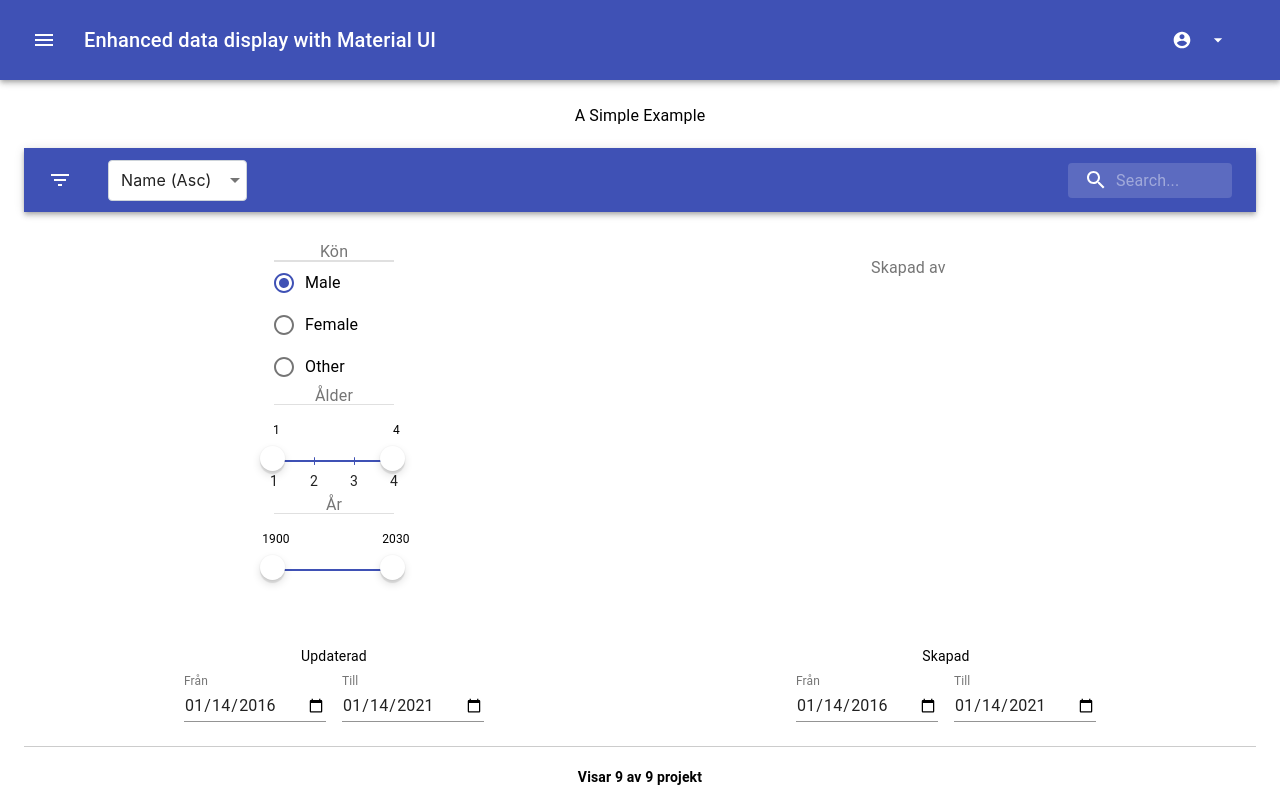
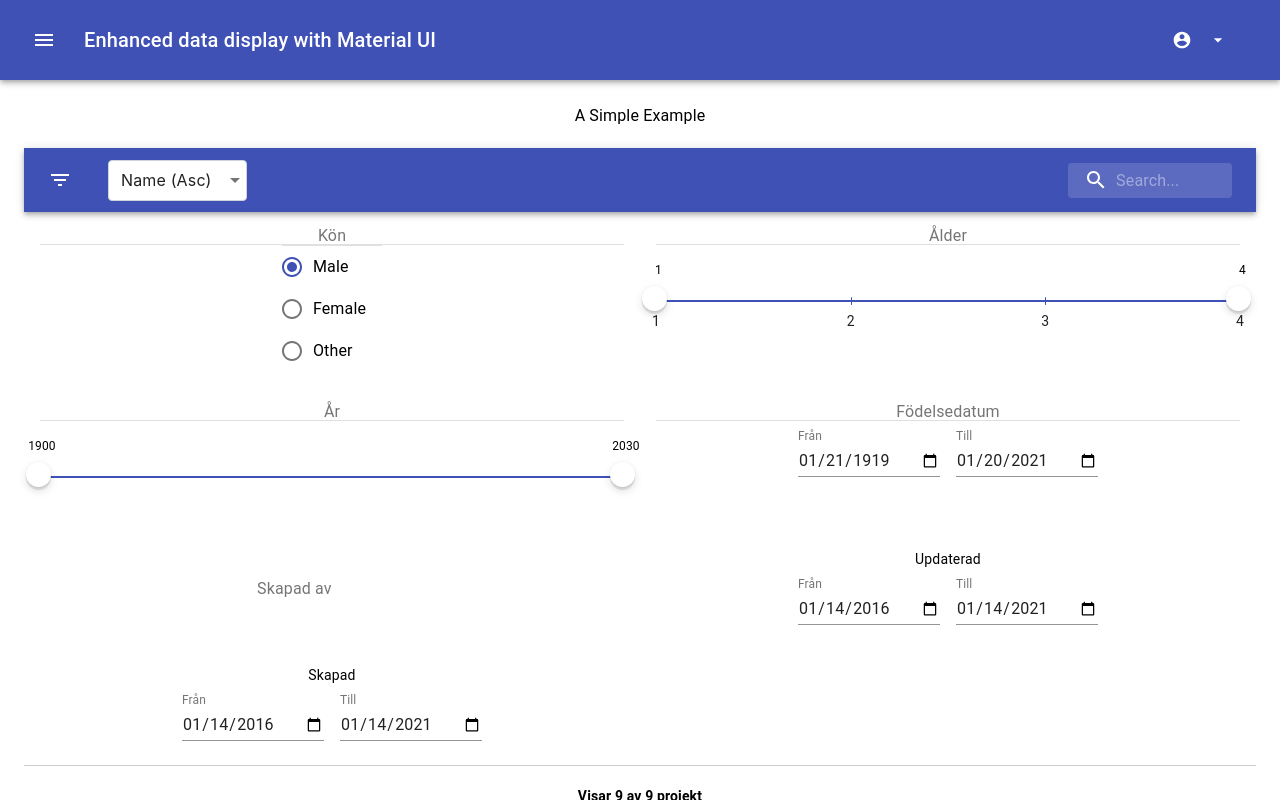
Before and after one commit to AlexanderWilliamEvans/mui-enchanced-datadisplay, a React (Create React App) app: page /BasicExample in a window 1280 px wide. Both pictures are taken after a click on the button 60 px from the left and 180 px from the top of the page. Shown: the top 800 px of the page. Built offline with nearby package versions, Linux system fonts and the light colour scheme.

Commit message:
Add switches as filter components

```diff
--- a/src/components/examples/settings.js
+++ b/src/components/examples/settings.js
@@ -17,10 +17,11 @@ const sort = [
     { name: 'Age (Desc)', key: 'age', order: 'desc', type: 'int' },
 ];
 const filters = [
-    { name: 'gender', key: 'gender', label: 'Kön', type: 'radio', data: {type: 'list', values:[{value:'male', label: 'Male'}, {value: 'female', label: 'Female'}, {value: 'other', label: 'Other'}]} },
-    { name: 'Age', label: 'Ålder', type: 'range', data: {values: [1, 4]}},
-    { name: 'Year', label: 'År', type: 'range', data: {values: [1900, 2030]}},
-  //  { name: 'Created', label: 'Skapad', type: 'dateRange', values: [1, 2] },
+    { name: 'gender', key: 'gender', label: 'Kön', type: 'radio', data: {values:[{value:'male', label: 'Male'}, {value: 'female', label: 'Female'}, {value: 'other', label: 'Other'}]} },
+    { name: 'Age', key: 'age', label: 'Ålder', type: 'range', data: {values: [1, 4]}},
+    { name: 'Year', key: 'year', label: 'År', type: 'range', data: {values: [1900, 2030]}},
+    { name: 'Born', key: 'born', label: 'Födelsedatum', type: 'dateRange', data: {values: {start:'1919-01-21', end: '2021-01-20'}}},
+   // {name: 'Active', key:'active', label: 'Aktiv', type: 'switch', data:{}}
   //  { name: 'Categories', label: 'Kategorier', type: 'select', values: [] }
 ];
 
--- a/src/components/querybar/Querybar.js
+++ b/src/components/querybar/Querybar.js
@@ -102,8 +102,8 @@ const Querybar = (props) => {
   const [displayedData, setDisplayedData] = useState(props.data || []);
   const displayedDataRef = useRef();
   const [dataQuery, setDataQuery] = useState([]);
-  const [filter, setFilter] = useState('all');
-  const [sort, setSort] = useState(props.data[1].name || 'sortera');
+  const [filter, setFilter] = useState([]);
+  const [sort, setSort] = useState(props.sort[0].name || 'sortera');
   const [sortOptions, setSortOptions] = useState(props.sort || []);
   const [search, setSearch] = useState('');
   const [collapseFilter, setCollapseFilter] = useState(false);
@@ -111,21 +111,28 @@ const Querybar = (props) => {
   const handleQuery = (e, type) => {
     const query = e.target !== undefined ? e.target.value : e;
     let test = JSON.parse(JSON.stringify(data));
+    debugger;
     if (data.length > 0) {
       if (type === 'sort' || sort.length > 0) {
-        test = handleSort(JSON.parse(query), test);
+        test = handleSort(type === 'sort' ? JSON.parse(query) : sort, test);
       }
 
-      if (type === 'filter' || filter !== 'all') {
-        for (let i = 0; i < query.length; i++) {
-          if (query[i].active) {
+      if (type === 'filter' || filter.length > 0) {
+        if(type === 'filter') {
+          for (let i = 0; i < query.length; i++) {
             test = handleFilter(query[i], test);
-          }
+        }
+        setFilter(query);
+        }
+        else {
+          for (let i = 0; i < filter.length; i++) {
+            test = handleFilter(filter[i], test);
+        }
         }
       }
 
       if (type === 'search' || search.length > 0) {
-        test = handleSearch(query, test);
+        test = handleSearch(type === 'search' ?  query : search, test);
       }
       setDataQuery(test);
       setDisplayedData(test);
--- a/src/components/querybar/filter/FilterMenu.js
+++ b/src/components/querybar/filter/FilterMenu.js
@@ -10,8 +10,10 @@ import {
     FormControl,
     Divider,
 } from '@material-ui/core';
-import RadioButtonGroup from './components/RadioButtonGroup';
+import RadioButtonGroup from './components/RadioButtonGroup/RadioButtonGroup';
 import RangeSlider from './components/RangeSlider/RangeSlider';
+import DateRange from './components/DateRange/DateRange';
+import Switcher from './components/Switcher/Switcher';
 
 const useStyles = makeStyles((theme) => ({
     root: {
@@ -92,31 +94,20 @@ const FilterMenu = (props) => {
         end: new Date().toISOString().slice(0, 10)
     });
     const [activeFilters, setActiveFilters] = useState([
-        { name: 'status', active: false, filter: {} },
-        { name: 'created', active: false, filter: {} },
-        { name: 'updated', active: false, filter: {} },
-        { name: 'createdBy', active: false, filter: {} },
+      /*  {name: 'gender', type: 'radio', filter: ['male', 'female']},
+        {name:'year', type: 'range', filter: [1920, 1970]},
+        {name: 'born', type: 'dateRange', filter: ['2010-07-10', '2012-04-12']}*/
     ]);
     const activeFilterRef = useRef(activeFilters);
 
-
-    const getStyles = (name, personName, theme) => {
-        return {
-            fontWeight:
-                personName.indexOf(name) === -1
-                    ? theme.typography.fontWeightRegular
-                    : theme.typography.fontWeightMedium,
-        };
-    };
-
-
-
-    const filterPublished = (e) => {
-        debugger;
-        setPublished(e.target.value);
-        const data = { name: 'status', active: true, filter: e.target.value };
+    const handleFilter = (filter) => {
         let newState = [...activeFilters];
-        newState[0] = data;
+        const index = newState.findIndex(x => x.name === filter.name);
+        if(index !== -1) {
+            newState[index] = filter;
+        } else {
+            newState.push(filter);
+        }
         setActiveFilters(newState);
     };
 
@@ -172,13 +163,6 @@ const FilterMenu = (props) => {
 
     };
 
-    const removeChip = (e) => {
-
-    };
-
-    const filterCreatedBy = () => {
-
-    };
 
 
     const handleQuery = useCallback(() => {
@@ -195,39 +179,45 @@ const FilterMenu = (props) => {
 
     return (
         <div className={classes.filterContainer}>
-            <Grid container spacing={3}>
-                <Grid item xs={6}>
-                    <FormControl component="fieldset" className={classes.formControl}>
+            <Grid container spacing={4}>
                 {
                     filters.length > 0 ? filters.map((filter) => {
                         switch (filter.type) {
                             case 'radio':
                                 return (
-                                            <Fragment>
+                                    <Grid item xs={6}>
                                             <FormLabel component="legend">{filter.label}</FormLabel>
                                             <Divider />
-                                                <RadioButtonGroup data={filter.data} handleQuery={props.handleQuery} />
-                                            </Fragment>
+                                            <RadioButtonGroup name = {filter.name} data={filter.data} handleFilter={handleFilter} />
+                                    </Grid>
                                 )
                             case 'range':
                                 return (
-                                            <Fragment>
+                                    <Grid item xs={6}>
                                             <FormLabel component="legend">{filter.label}</FormLabel>
                                             <Divider />
-                                            <RangeSlider data={filter.data} label={filter.label} handleQuery={props.handleQuery} />
-                                        </Fragment>
+                                            <RangeSlider name = {filter.name} data={filter.data} label={filter.label} handleFilter={handleFilter} />
+                                    </Grid>
                                 );
-                                    case 'datepicker':
-                                        return true;
+                            case 'dateRange':
+                                return (
+                                    <Grid item xs={6}>
+                                            <FormLabel component="legend">{filter.label}</FormLabel>
+                                            <Divider />
+                                            <DateRange name = {filter.name} data={filter.data} handleQuery={props.handleQuery} />
+                                    </Grid>
+                                );
                             case 'chip':
                                 return true;
+                            case 'switch':
+                                return (
+                                    <Switcher />
+                                );
                             default:
                                 return null;
                         }
                     }) : null
                 }
-                    </FormControl>
-                </Grid>
                 <Grid item xs={6}>
                     <FormControl className={classes.chipformControl}>
                         <InputLabel id="demo-mutiple-chip-label">Skapad av</InputLabel>
--- /dev/null
+++ b/src/components/querybar/filter/components/DateRange/DateRange.js
@@ -0,0 +1,52 @@
+import React, { useState, useEffect } from 'react';
+import { makeStyles, Typography, TextField  } from '@material-ui/core';
+
+
+const useStyles = makeStyles((theme) => ({
+    datefield: {
+        margin: theme.spacing(1)
+    },
+}));
+
+const DateRange = (props) => {
+
+    const classes = useStyles();
+    const [data, setData] = useState(props.data || []);
+    const [values, setValues] = useState(props.data.values || null);
+
+    const handleTimeperiod = () => {
+
+    };
+
+    useEffect(()=>{
+
+    }, []);
+    return (
+        <form className={classes.datecontainer} noValidate>
+        <Typography variant="body2">{props.title}</Typography>
+        <TextField
+            id="date"
+            label="Från"
+            type="date"
+            onChange={(e) => handleTimeperiod(e, 'start', props.data.name)}
+            defaultValue={values.start}
+            className={classes.datefield}
+            InputLabelProps={{
+                shrink: true,
+            }}
+        />
+        <TextField
+            id="date"
+            label="Till"
+            type="date"
+            onChange={(e) => handleTimeperiod(e, 'end', props.data.name)}
+            defaultValue={values.end}
+            className={classes.datefield}
+            InputLabelProps={{
+                shrink: true,
+            }}
+        />
+    </form>
+    );
+}
+export default DateRange;
--- a/src/components/querybar/filter/components/RadioButtonGroup.js
+++ b/src/components/querybar/filter/components/RadioButtonGroup/RadioButtonGroup.js
@@ -16,15 +16,15 @@ const useStyles = makeStyles({
 const RadioButtonGroup = (props) => {
     const classes = useStyles();
     const [label, setLabel ] = useState(props.label || '' );
-    const [type, setType ] = useState(props.data.type || null);
-    const [name, setName] = useState(props.data.name || '');
+    const [type, setType ] = useState(props.type || null);
+    const [name, setName] = useState(props.name || '');
     const [values, setValues] = useState(props.data.values || []);
     const [selectedValue, setSelectedValue] = useState(values[0].value || null);
 
     const handleFilter = (e) => {
         setSelectedValue(e.target.value);
         const query = {value: e.target.value, type, name}
-        props.handleQuery(query, 'filter');
+        props.handleFilter(query, 'filter');
     };
 
     useEffect(() => {
--- a/src/components/querybar/filter/components/RangeSlider/RangeSlider.js
+++ b/src/components/querybar/filter/components/RangeSlider/RangeSlider.js
@@ -12,7 +12,7 @@ const RangeSlider = (props) => {
     const classes = useStyles();
     const [data, setData] = useState(props.data || []);
     const [values, setValues] = useState(props.data.values || null);
-    const ratingMarks = [{value: 1, label: '1'}, {value: 2, label: '2'}, { value: 3, label: '3'}, {value: 4, label: '4'}];
+    const ratingMarks = [{ value: 1, label: '1' }, { value: 2, label: '2' }, { value: 3, label: '3' }, { value: 4, label: '4' }];
 
     const ratingsRangeText = (value) => {
         return `${value}`;
@@ -22,14 +22,14 @@ const RangeSlider = (props) => {
         const { name, value } = event.target;
         debugger;
         setValues(values);
-            const data = {name: 'rating', active: true, filter: {min: values[0], max: values[1]}};
+        const data = { name: 'rating', active: true, filter: { min: values[0], max: values[1] } };
         /* let newState = [...activeFilters];
          newState[1] = data;
          props.setActiveFilters(newState);*/
     };
 
     useEffect(() => {
-        if(ratingMarks === null && values !== null) {
+        if (ratingMarks === null && values !== null) {
 
         }
     }, [values, ratingMarks]);
--- /dev/null
+++ b/src/components/querybar/filter/components/Switcher/Switcher.js
@@ -0,0 +1,48 @@
+import React, { useState} from 'react';
+import FormGroup from '@material-ui/core/FormGroup';
+import FormControlLabel from '@material-ui/core/FormControlLabel';
+import Grid from '@material-ui/core/Grid';
+import Typography from '@material-ui/core/Typography';
+import AntSwitch from './Types/Ant';
+import IOSSwitch from './Types/IOS';
+import CustomSwitch from './Types/Custom';
+
+
+
+
+
+
+const Switcher = (props) => {
+  const [state, setState] = useState({
+    checkedA: true,
+    checkedB: true,
+    checkedC: true,
+  });
+
+  const handleChange = (event) => {
+    setState({ ...state, [event.target.name]: event.target.checked });
+  };
+
+  return (
+    <FormGroup>
+      <FormControlLabel
+        control={<CustomSwitch checked={state.checkedA} onChange={handleChange} name="checkedA" />}
+        label="Custom color"
+      />
+      <FormControlLabel
+        control={<IOSSwitch checked={state.checkedB} onChange={handleChange} name="checkedB" />}
+        label="iOS style"
+      />
+      <Typography component="div">
+        <Grid component="label" container alignItems="center" spacing={1}>
+          <Grid item>Off</Grid>
+          <Grid item>
+            <AntSwitch checked={state.checkedC} onChange={handleChange} name="checkedC" />
+          </Grid>
+          <Grid item>On</Grid>
+        </Grid>
+      </Typography>
+    </FormGroup>
+  );
+};
+export default Switcher;
```
Also changed, not shown: src/components/querybar/filter/components/Switch.js (deleted, +0 -13 lines), src/components/querybar/filter/components/Switcher/Types/Ant.js (added, +38 -0 lines), src/components/querybar/filter/components/Switcher/Types/Custom.js (added, +20 -0 lines), src/components/querybar/filter/components/Switcher/Types/IOS.js (added, +57 -0 lines), 1 other file (tests, documents, lock files or other folders). Lines whose indentation alone changed are shown as unchanged.
